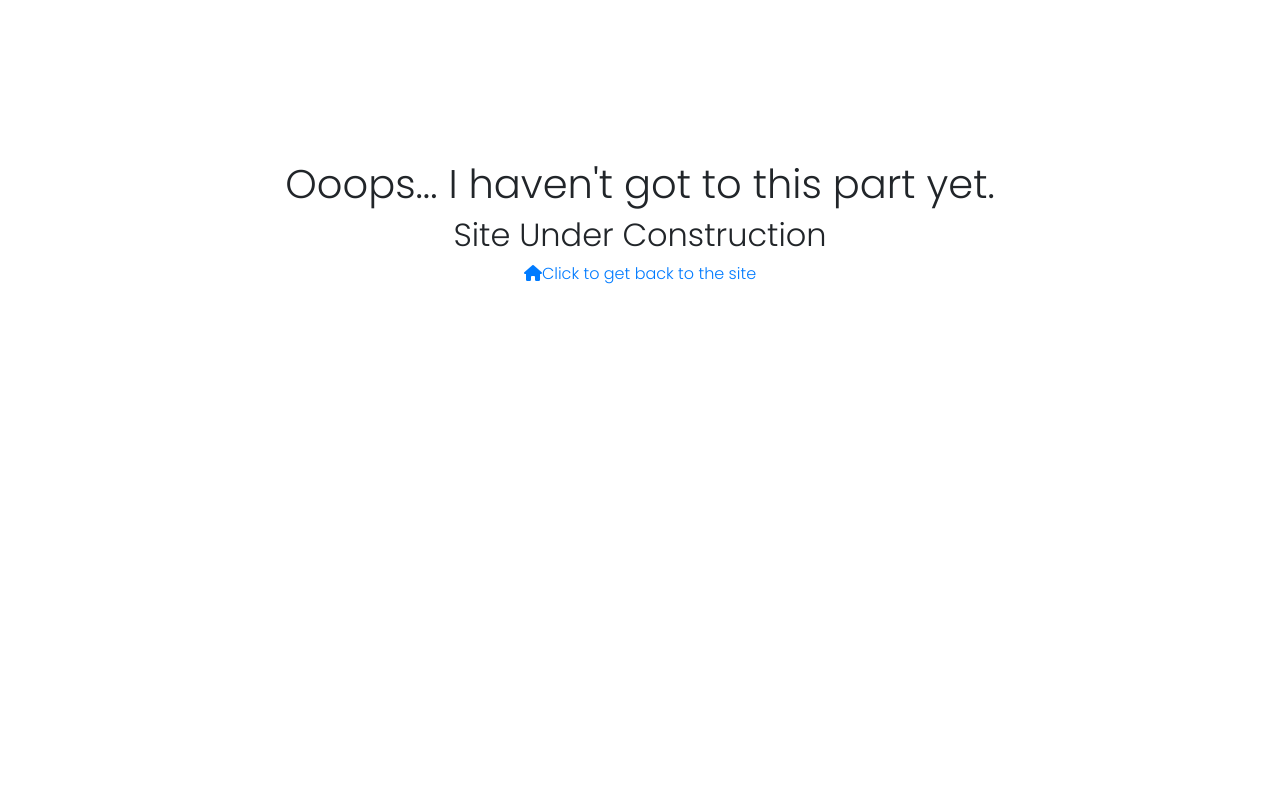
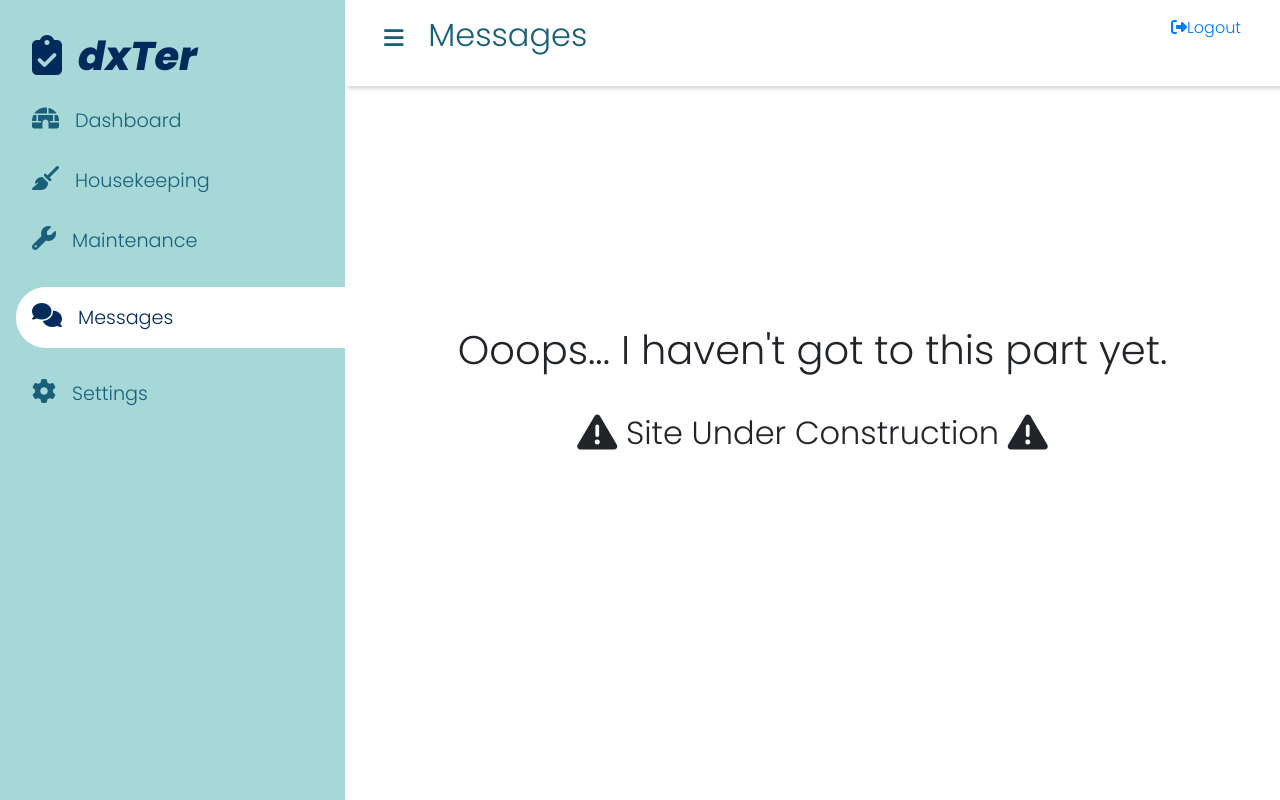
Before and after one commit to msahmed646/dxTer, a website: page messages.html in a window 1280 px wide. Drawn offline with nearby package versions, Linux system fonts and the light colour scheme; a web font is replaced by a local one.

Commit message:
April 8 changes

```diff
--- a/dxter-css/styles.css
+++ b/dxter-css/styles.css
@@ -57,7 +57,7 @@
 .sidebar-items a {
     padding-left: 1rem;
     display: block;
-    color:#002B5B;;
+    color:#1A5F7A;
     font-size: 1.2rem;
     font-weight: 400;
     text-decoration: none;
@@ -280,6 +280,10 @@ header label span {
 
 
 .construction-main{
-    padding-top: 10rem;
+    padding-top: 15rem;
     text-align: center;
 }
+
+.construction-main h2{
+    padding-top: 2rem;
+}
--- a/messages.html
+++ b/messages.html
@@ -15,12 +15,61 @@
     <link rel="stylesheet" href="dxter-css/styles.css" />
 </head>
 <body>
-    <main class="construction-main">
-        <section class="contact">
-        <h1 class="title">Ooops... I haven't got to this part yet.</h1>
-        <h2 class="sub-title">Site Under Construction</h2>
-        <a title="" href="index.html"><span class="fas fa-home"></span>Click to get back to the site</a>
-        </section>
-    </main>
+    <input type="checkbox" id="nav-toggle" />
+    <div class="sidebar">
+        <div class="sidebar-brand">
+            <a title="" href="index.html"><h1><span class="brand fas fa-clipboard-check"></span><span>dxTer</span></h1></a>
+        </div>
+
+        <div class="sidebar-items">
+            <ul>
+                <li>
+                    <a title="" href="index.html" ><span class="fa-solid fa-igloo"></span><span>Dashboard</span></a>
+                </li>
+
+                <li>
+                    <a title="" href="housekeeping.html"><span class="fa-solid fa-broom"></span><span>Housekeeping</span></a>
+                </li>
+
+                <li>
+                    <a title="" href="maintenance.html"><span class="fa-solid fa-wrench"></span><span>Maintenance</span></a>
+                </li>
+
+                <li>
+                    <a title="" href="#" class="active"><span class="fa-solid fa-comments"></span><span>Messages</span></a>
+                </li>
+
+                <li>
+                    <a title="" href="settings.html"><span class="fa-solid fa-gear"></span><span>Settings</span></a>
+                </li>
+            </ul>
+        </div>
+    </div>
+
+    <div class="content">
+        <header>
+            <div class="container">
+                <div class="row">
+                    <div class="col-md-6">
+                        <h2>
+                            <label for="nav-toggle">
+                                <span class="fas fa-bars"></span>
+                            </label>
+                            Messages
+                        </h2>
+                    </div>
+
+                    <div class="col">
+                        <a title="" href="#" class="float-right"  onclick="logoutAlert()"><span class="fa-solid fa-right-from-bracket"></span>Logout</a>
+                    </div>
+                </div>
+            </div>
+        </header>
+
+        <main class="construction-main">
+            <h1 class="title">Ooops... I haven't got to this part yet.</h1>
+            <h2 class="sub-title"><span class="fas fa-exclamation-triangle fa-lg"></span> Site Under Construction <span class="fas fa-exclamation-triangle fa-lg"></span></h2>
+        </main>
+    </div>
 </body>
 </html>
```
Also changed, not shown: index.html (+1 -1 lines), maintenance.html (+10 -10 lines), settings.html (+56 -7 lines).
